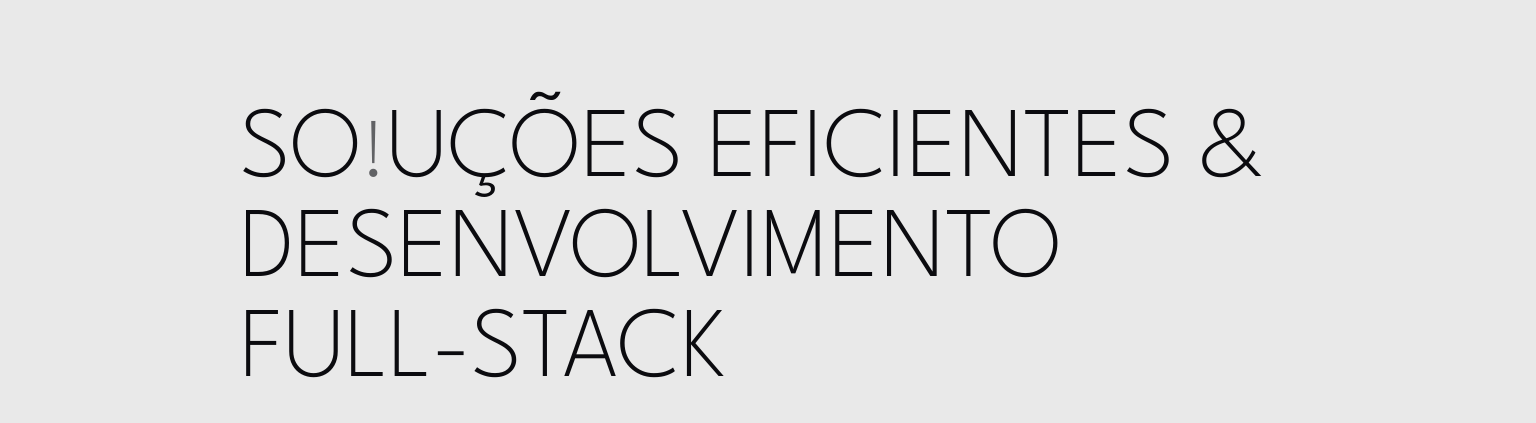
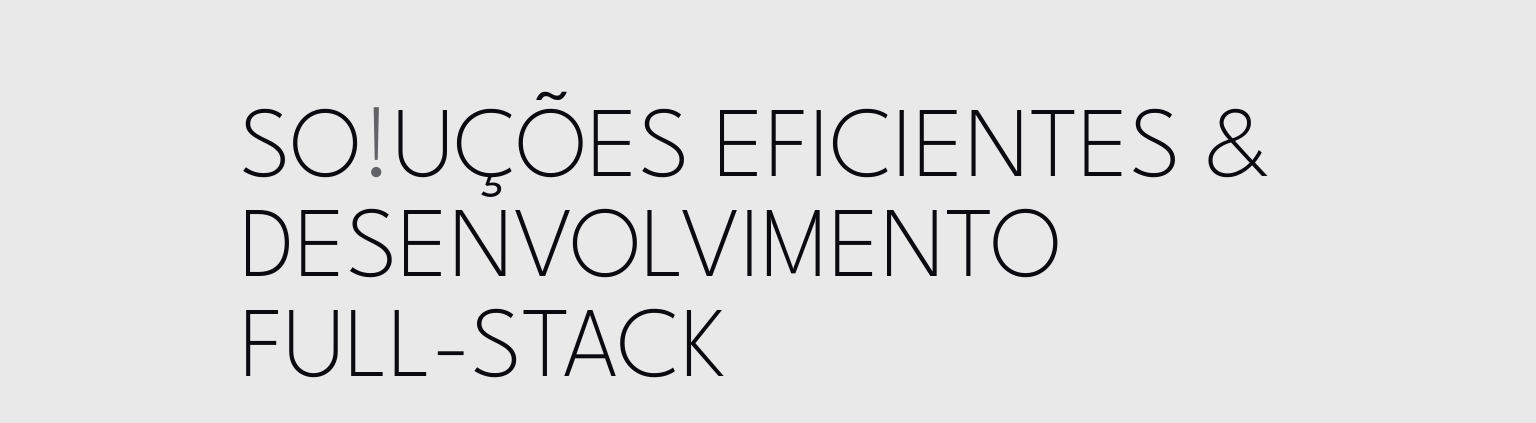
Before and after one commit to glimaalv/glimaalv-portifolio, a plain HTML site: page index.html in a window 1536 px wide. Shown: the part 90-513 px from the top of the page. Drawn offline with nearby package versions, Linux system fonts and the light colour scheme.

Commit message:
fix: correct scramble font size in media queries

```diff
--- a/assets/css/styles.css
+++ b/assets/css/styles.css
@@ -42,7 +42,7 @@ html[data-theme="dark"] .technologies__logo {
 
 /* Classe do embaralhamento no H1 */
 .dud {
-  font-size: 5rem;
+  font-size: 2rem;
   font-weight: 200;
   color: var(--text-color);
   opacity: 0.7;
@@ -546,6 +546,10 @@ footer p {
 
 /* Responsividade */
 @media (min-width: 768px) {
+  .dud {
+    font-size: 5rem;
+  }
+
   .header {
     position: fixed;
     border-bottom: 1px solid var(--primary-border-color);
@@ -698,6 +702,10 @@ footer p {
     font-size: 6.25rem;
   }
 
+  .dud {
+    font-size: 6.25rem;
+  }
+
   h2 {
     font-size: 4.5rem;
   }
```
